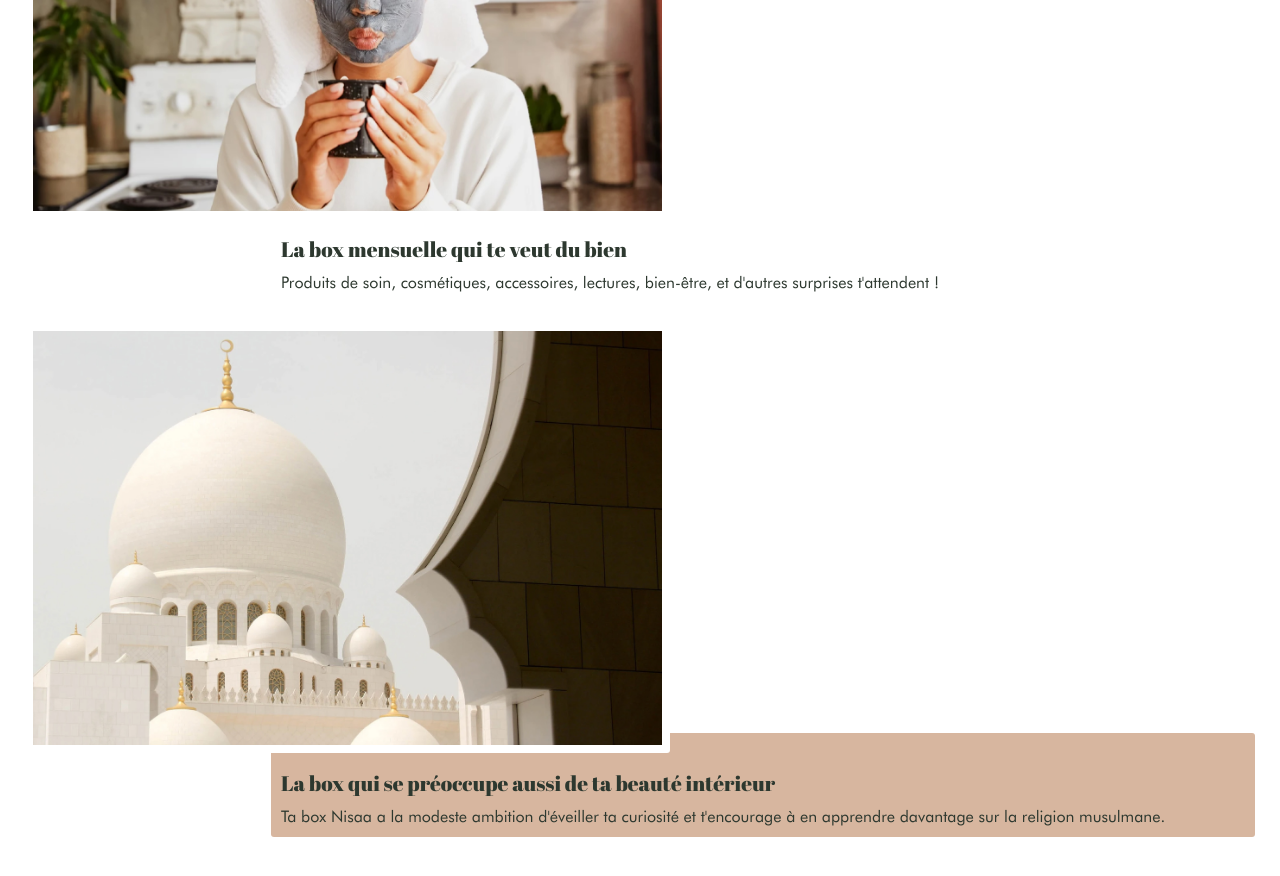
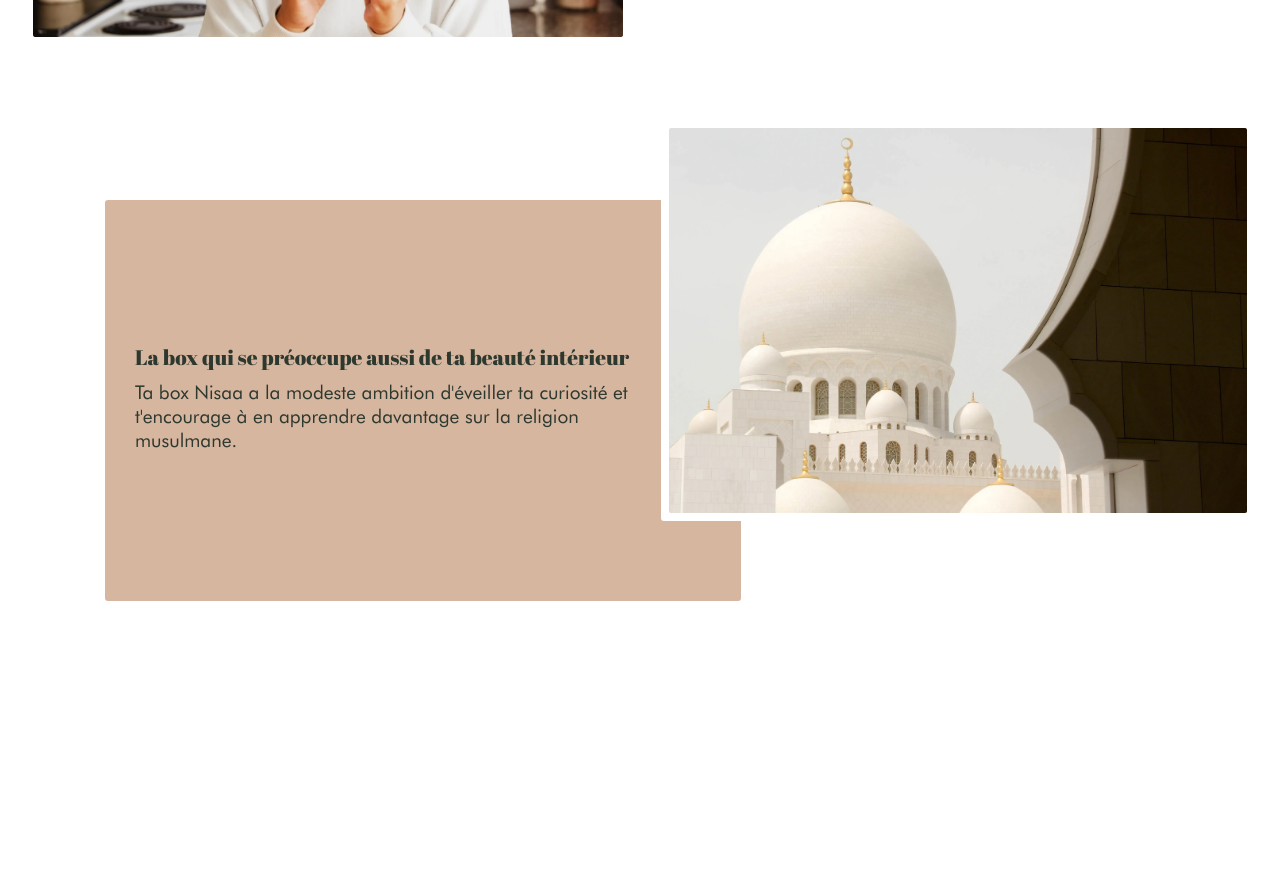
Before and after one commit to hamidousow/nisaa, a Vue app: page / in a window 1280 px wide. Shown: the part 960-1836 px from the top of the page. After the commit the page ends 1641 px from the top, so only its background shows below. Built offline with nearby package versions, Linux system fonts and the light colour scheme.

Commit message:
update section box arguments

```diff
--- a/src/components/WrapImageText.vue
+++ b/src/components/WrapImageText.vue
@@ -52,6 +52,6 @@ const props = defineProps(["imgSrc", "imgAlt", "title", "text", "textColor", "te
 }
 
 .text {
-    font-size: 16px;
+    font-size: clamp(16px, 2vw, 19px);
 }
 </style>
--- a/src/views/HomeView.vue
+++ b/src/views/HomeView.vue
@@ -9,23 +9,62 @@ import WrapImageText from '@/components/WrapImageText.vue';
 <template>
   <HeroComponent />
   <main>
-    <section id="section-box-arguments" class=" container">
-      <h1 class="section-title abril-fatface-font">Découvrez notre box !</h1>
+    <div id="section-box-arguments" class=" container">
+      <!-- <h1 class="section-title abril-fatface-font">Découvrez notre box !</h1> -->
       <WrapImageText :img-src="womanOne" :img-alt="'woman'" :title="'La box mensuelle qui te veut du bien'"
         :text="'Produits de soin, cosmétiques, accessoires, lectures, bien-être, et d\'autres surprises t\'attendent !'" />
       <WrapImageText :img-src="masjid" :img-alt="'masjid'"
         :title="'La box qui se préoccupe aussi de ta beauté intérieur'"
         :text="'Ta box Nisaa a la modeste ambition d\'éveiller ta curiosité et t\'encourage à en apprendre davantage sur la religion musulmane.'"
         :text-background-color="'bg-clr-maroon'" />
-    </section>
+    </div>
 
   </main>
 </template>
 
-<style scoped>
+<style>
 .section-title {
   font-size: 29px;
   margin: 25px 0 35px;
   text-align: center;
 }
+
+@media screen and (min-width: 768px) {
+
+  #section-box-arguments {
+    position: relative;
+    top: -65px;
+  }
+
+  .wrap-image-text {
+    display: flex !important;
+    flex-direction: row !important;
+    margin-bottom: 75px;
+  }
+
+  .wrap-title-text {
+    justify-content: center !important;
+    padding: 30px !important;
+    position: relative;
+    top: 0 !important;
+    justify-content: center;
+  }
+
+  .wrap-image-text:nth-child(2) {
+    display: flex !important;
+    flex-direction: row-reverse !important;
+    margin-bottom: 75px;
+  }
+
+  .wrap-image-text:nth-child(2) .wrap-title-text {
+    padding-right: 90px !important;
+    position: relative;
+    top: 0 !important;
+    justify-content: center;
+    left: 80px;
+    top: 80px !important;
+  }
+
+
+}
 </style>
```
